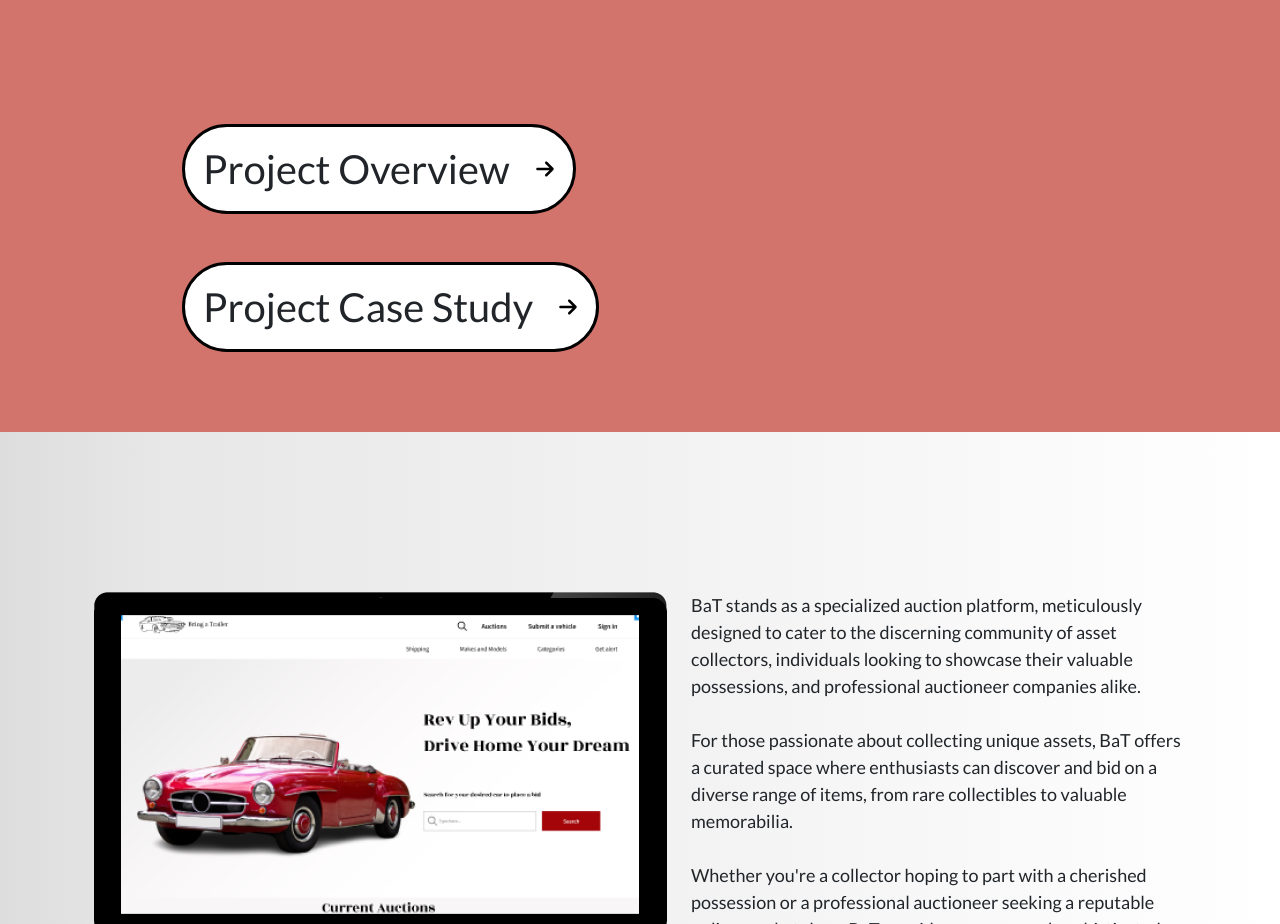
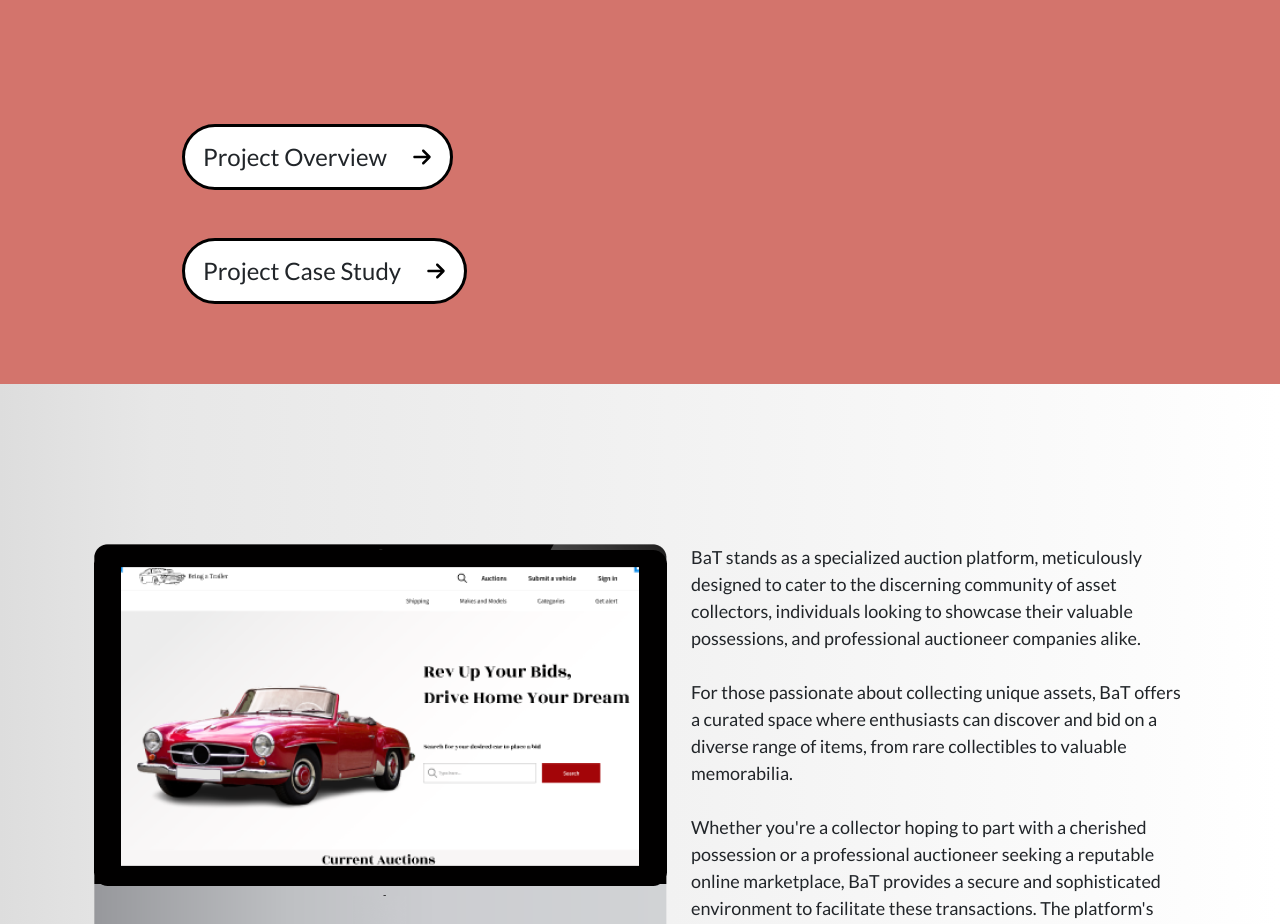
Before and after one commit to SabaKD/my-portfolio-react, a React (Create React App) app: page /Auction in a window 1280 px wide. Shown: the part 820-1744 px from the top of the page. Built offline with nearby package versions, Linux system fonts and the light colour scheme.

Commit message:
changed secondary button font size

```diff
--- a/src/Components/Auction.css
+++ b/src/Components/Auction.css
@@ -16,7 +16,7 @@
     justify-content: center;
     align-items: center;
     gap: 25px;
-    font-size: 40px;
+    font-size: 24px;
     border-radius: 50px;
     border: 3px solid #000;
     background-color: #FFF;
```
